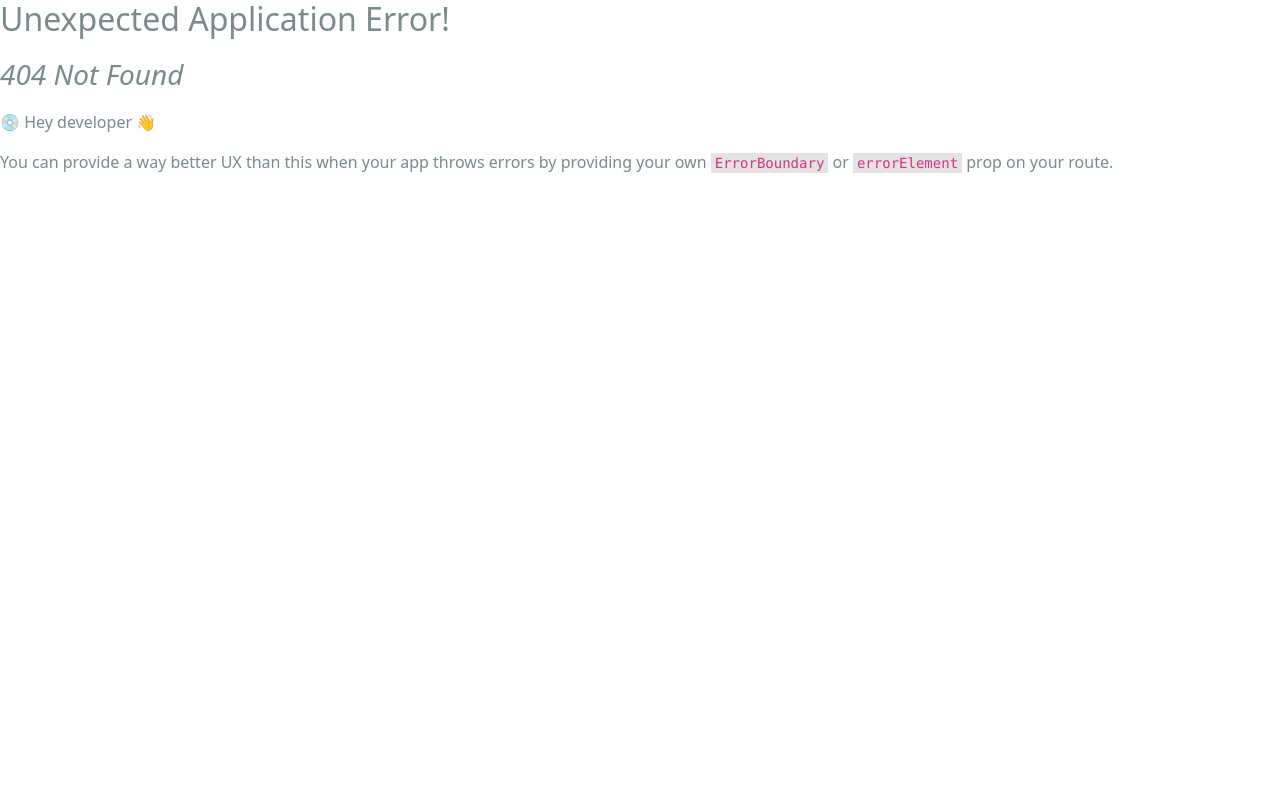
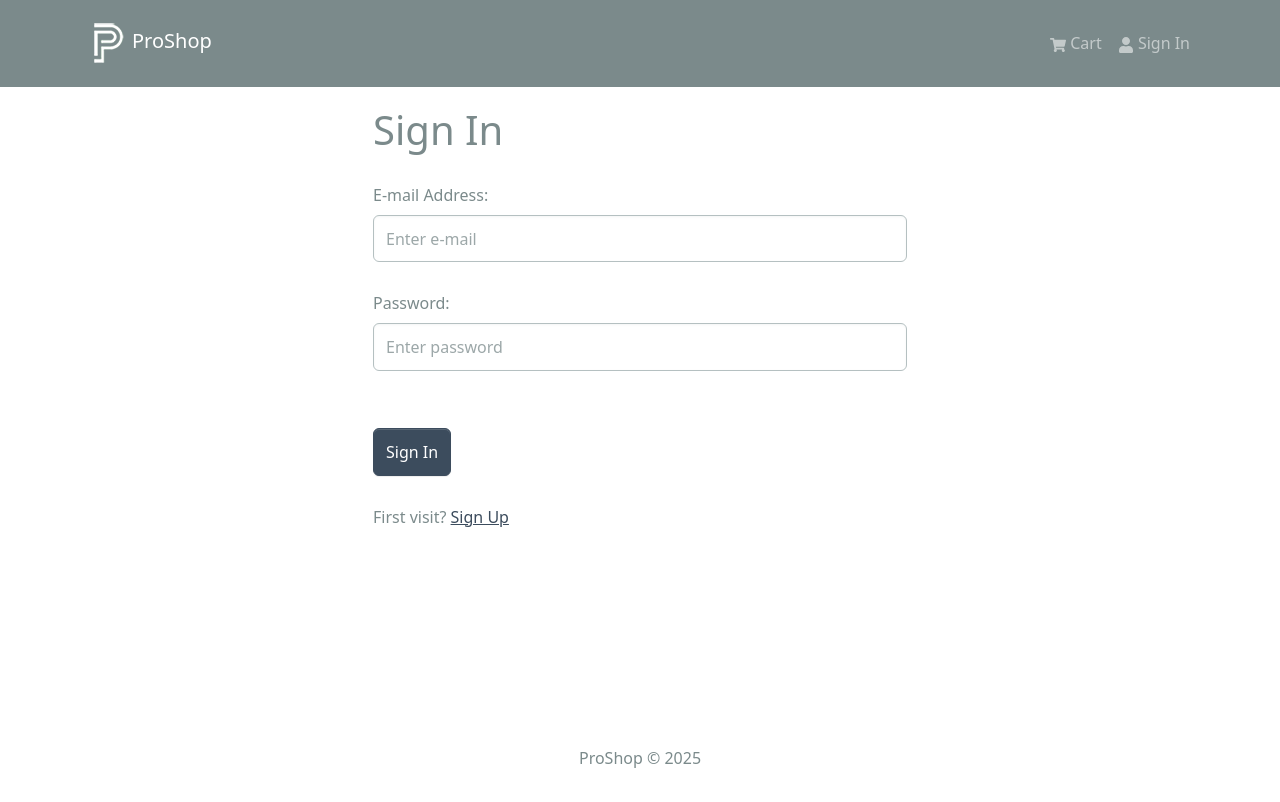
Before and after one commit to eSteemRoller/proshop-v2-demo, a React (Create React App) app in the folder frontend/: page /login in a window 1280 px wide. Before the commit this address had no page. Shown: the top 802 px of the page. Built offline with nearby package versions, Linux system fonts and the light colour scheme.

Commit message:
Thirtyeighth (Sign In, Part 1) commit

```diff
--- /dev/null
+++ b/frontend/src/components/FormContainer.jsx
@@ -0,0 +1,15 @@
+
+import { Container, Row, Col } from 'react-bootstrap';
+
+
+export default function FormContainer({ children }) {
+  return (
+    <Container>
+      <Row className='justify-content-md-center'>
+        <Col md={6} xs={12}>
+          {children}
+        </Col>
+      </Row>
+    </Container>
+  )
+}
--- a/frontend/src/index.js
+++ b/frontend/src/index.js
@@ -12,21 +12,22 @@
 import './assets/styles/index.css';
 import App from './App';
 import HomeScreen from './screens/HomeScreen';
+import LoginScreen from './screens/LoginScreen';
 import ProductScreen from './screens/ProductScreen';
 import CartScreen from './screens/CartScreen';
 import reportWebVitals from './reportWebVitals';
-
 
 
 const router = createBrowserRouter(
   createRoutesFromElements(
     <Route path='/' element={<App />}>
       <Route index={true} path='/' element={<HomeScreen />} />
+      <Route path='/login' element={<LoginScreen />} />
       <Route path='/product/:id' element={<ProductScreen />} />
       <Route path='/cart' element={<CartScreen />} />
     </Route>
   )
-)
+);
 
 const root = ReactDOM.createRoot(document.getElementById('root'));
 
--- /dev/null
+++ b/frontend/src/screens/LoginScreen.jsx
@@ -0,0 +1,52 @@
+
+import { useState } from 'react';
+import { Link } from 'react-router-dom';
+import { Form, Button, Row, Col } from 'react-bootstrap';
+import FormContainer from '../components/FormContainer';
+
+
+export default function LoginScreen() {
+  const [email, setEmail] = useState('');
+  const [password, setPassword] = useState('');
+
+  const submitHandler = (formSubmit) => {
+    formSubmit.preventDefault();
+    console.log('submit')
+  }
+
+  return (
+    <FormContainer>
+      <h1>Sign In</h1>
+      <Form onSubmit={submitHandler}>
+        <Form.Group controlId='email' className='my-4'>
+          <Form.Label>E-mail Address:</Form.Label>
+          <Form.Control
+            type='email'
+            placeholder='Enter e-mail'
+            value={email}
+            onChange={(formSubmit) => setEmail(formSubmit.target.value)}
+          >
+          </Form.Control>
+        </Form.Group>
+        <Form.Group controlId='password' className='my-4'>
+          <Form.Label>Password:</Form.Label>
+          <Form.Control
+            type='password'
+            placeholder='Enter password'
+            value={password}
+            onChange={(formSubmit) => setPassword(formSubmit.target.value)}
+          >
+          </Form.Control>
+        </Form.Group>
+        <Button type='submit' variant='primary' className='mt-4'>
+            Sign In
+        </Button>
+      </Form>
+      <Row className='py-4'>
+        <Col>
+          First visit? <Link to='/signup'>Sign Up</Link>
+        </Col>
+      </Row>
+    </FormContainer>
+  )
+}
```
Also changed, not shown: 1 other file (tests, documents, lock files or other folders).
